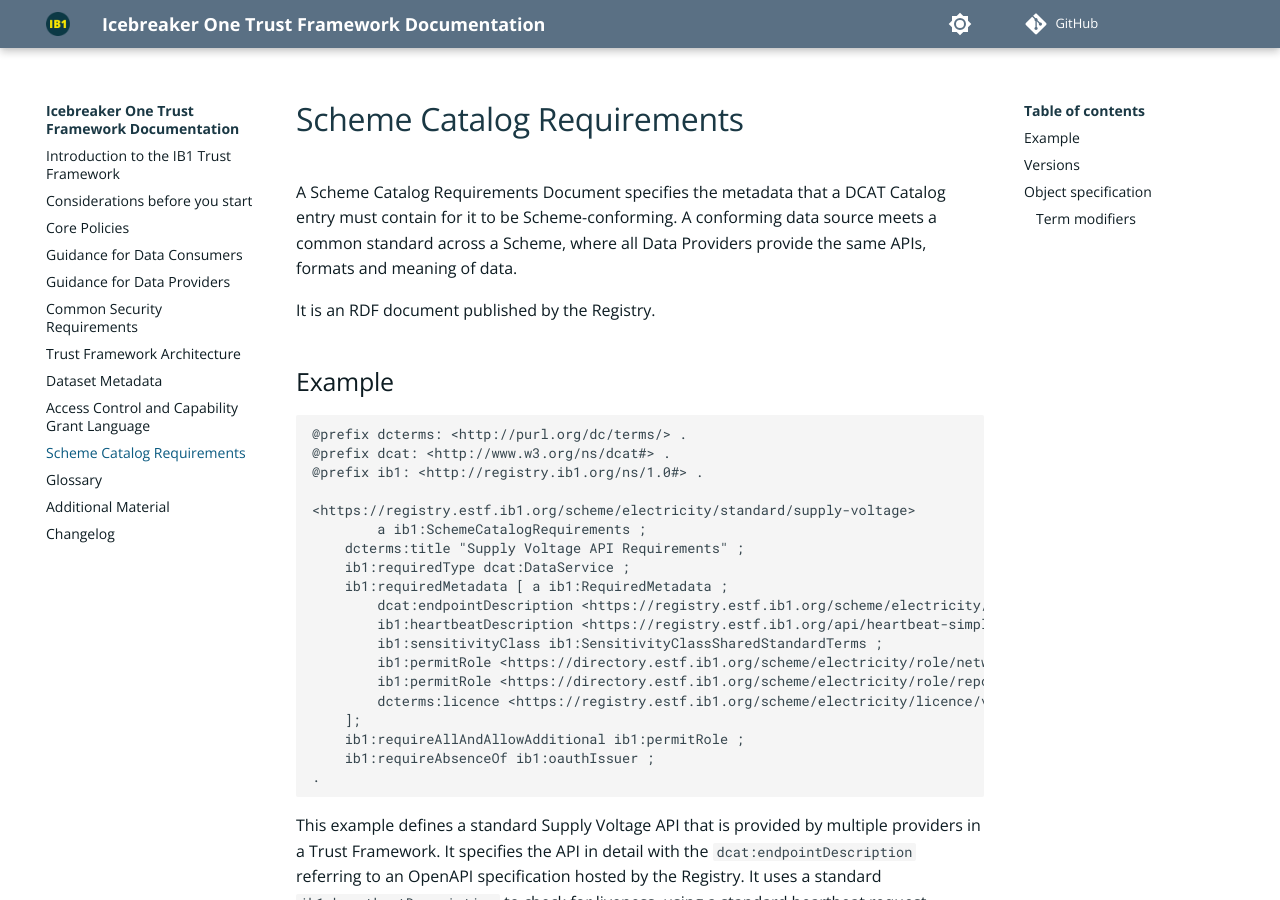
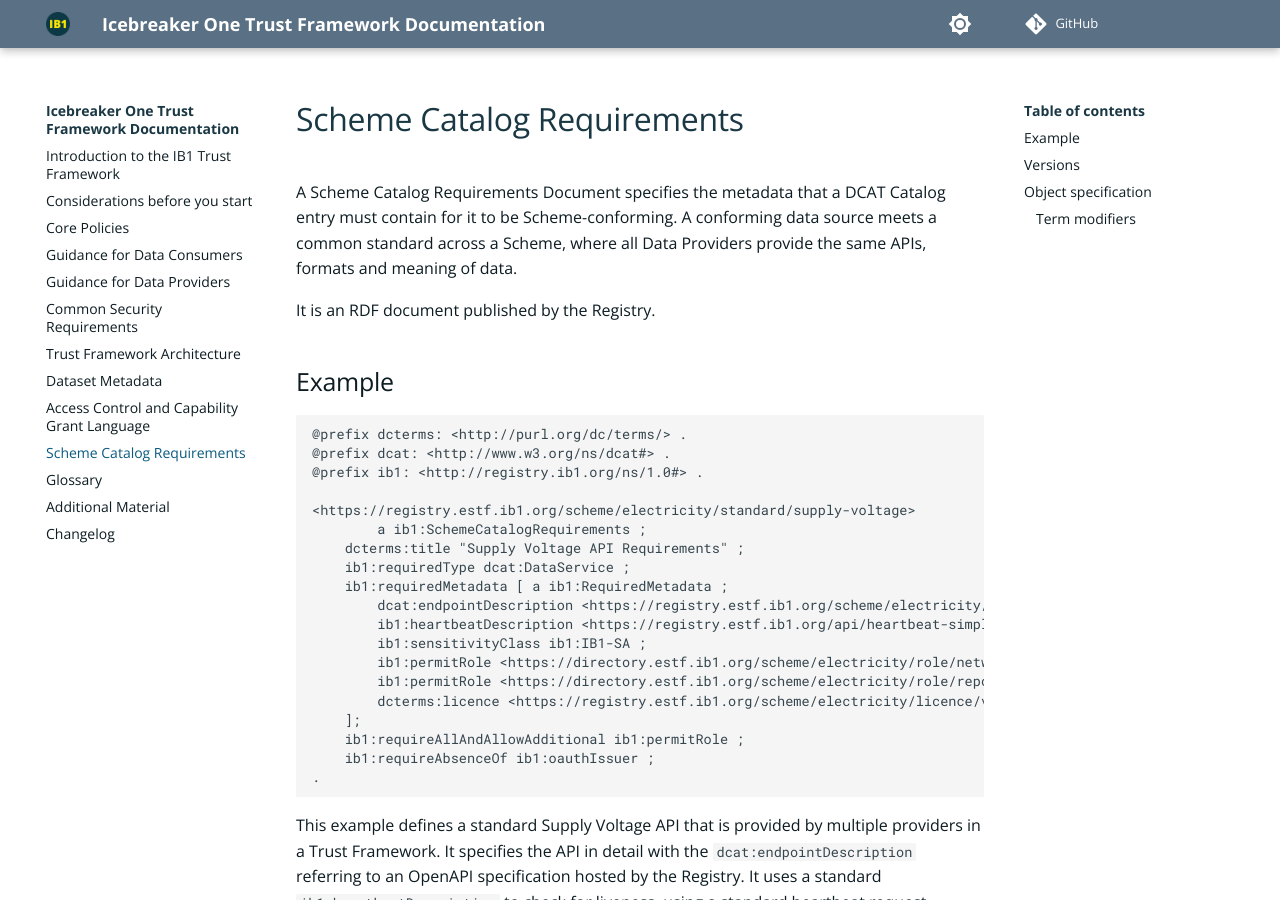
Before and after one commit to icebreakerone/ib1-technical-docs, an MkDocs documentation site: the page built from docs/scheme_catalog_requirements.md, in a window 1280 px wide and 900 px high. Built offline with MkDocs 1.6.1 and Material for MkDocs 9.7.7, drawn with Linux system fonts in a browser that asks for light colours; plug-ins that fetch from the network failed and are left out; comment, search, counter and statistics services are not loaded; the version menu is left out; some of the changed lines change nothing that is shown.

Commit message:
docs/scheme_catalog_requirements.md updated from https://stackedit.net/

```diff
--- a/docs/scheme_catalog_requirements.md
+++ b/docs/scheme_catalog_requirements.md
@@ -19,7 +19,7 @@
 	ib1:requiredMetadata [ a ib1:RequiredMetadata ;
 	    dcat:endpointDescription <https://registry.estf.ib1.org/scheme/electricity/api/voltage> ;
 	    ib1:heartbeatDescription <https://registry.estf.ib1.org/api/heartbeat-simple/1.0> ;
-        ib1:sensitivityClass ib1:SensitivityClassSharedStandardTerms ;
+        ib1:sensitivityClass ib1:IB1-SA ;
 	    ib1:permitRole <https://directory.estf.ib1.org/scheme/electricity/role/network-operator> ;
 	    ib1:permitRole <https://directory.estf.ib1.org/scheme/electricity/role/report-provider> ;
 	    dcterms:licence <https://registry.estf.ib1.org/scheme/electricity/licence/voltage-reporting/1.4> ;
@@ -74,7 +74,7 @@
 
 
 <!--stackedit_data:
-eyJoaXN0b3J5IjpbLTI5NzkwNjA1MiwtMjQ3NjA3OSwtNTkxOD
-gyNTYyLDEzODk3MDIwMzgsMTExMzEyODk2OSwxMjY4ODM2NzA4
-XX0=
+eyJoaXN0b3J5IjpbLTEwODkwNjYwNDUsLTI0NzYwNzksLTU5MT
+g4MjU2MiwxMzg5NzAyMDM4LDExMTMxMjg5NjksMTI2ODgzNjcw
+OF19
 -->
```
